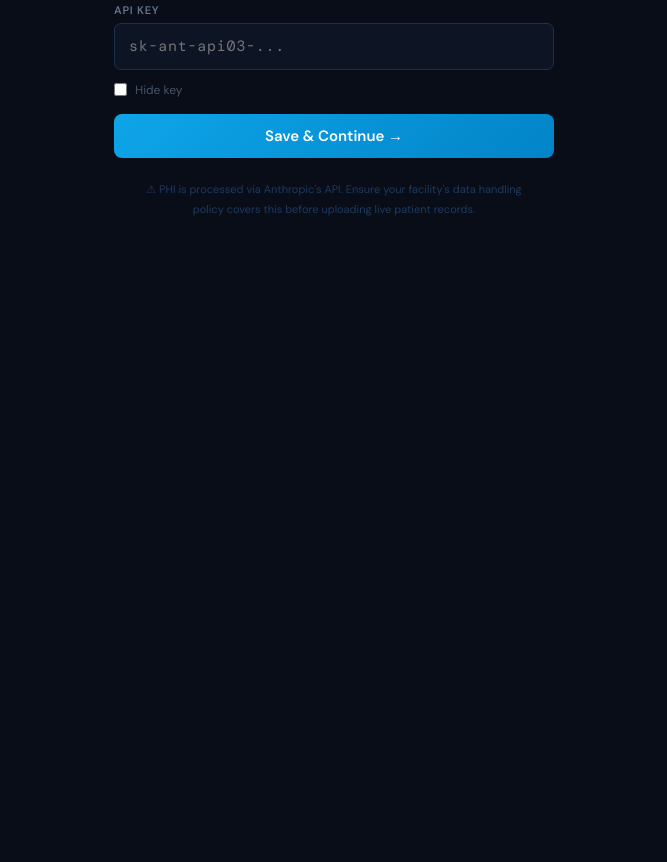
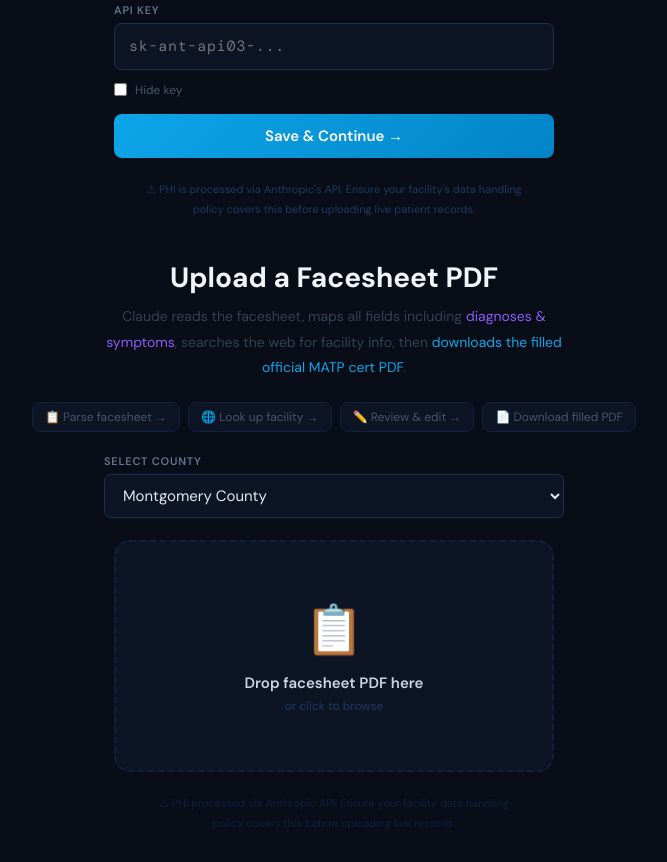
Before and after one commit to aliciaicare/wicomico-matp, a website: page index.html in a window 1280 px wide. Shown: the part 410-1272 px from the top of the page, without its empty margins (306-973 px from the left). Before the commit the page ends 800 px from the top, so only its background shows below. Drawn offline with nearby package versions, Linux system fonts and the light colour scheme.

Commit message:
Add files via upload

```diff
--- a/index.html
+++ b/index.html
@@ -518,12 +518,19 @@ function toBase64(file) {
 
 // ── UI helpers ─────────────────────────────────────────────────────────────
 function showScreen(name) {
-  ["apikey","upload","loading","review"].forEach(s => {
-    document.getElementById("screen-" + s).classList.toggle("hidden", s !== name);
-    if (s === "review") document.getElementById("screen-" + s).style.display = s === name ? "block" : "none";
-    else if (s === "apikey" || s === "upload" || s === "loading") document.getElementById("screen-" + s).style.display = s === name ? "flex" : "none";
+  ["upload","loading","review"].forEach(s => {
+    const el = document.getElementById("screen-" + s);
+    if (!el) return;
+    if (s === name) {
+      el.classList.remove("hidden");
+      el.style.display = s === "review" ? "block" : "flex";
+    } else {
+      el.classList.add("hidden");
+      el.style.display = "none";
+    }
   });
-  document.getElementById("header-progress").classList.toggle("hidden", name !== "review");
+  const hp = document.getElementById("header-progress");
+  if (hp) hp.classList.toggle("hidden", name !== "review");
 }
 
 function setLoadingStep(step, msg, sub) {
@@ -713,15 +720,8 @@ function submitApiKey() {
 
 // Allow Enter key to submit
 document.addEventListener("DOMContentLoaded", () => {
-  const inp = document.getElementById("api-key-input");
-  if (inp) {
-    inp.addEventListener("keydown", e => { if (e.key === "Enter") submitApiKey(); });
-    const saved = getApiKey();
-    if (saved) inp.value = saved;
-  }
-  // Always show API key screen on load so user can verify key
-  showScreen("apikey");
-});
+  showScreen("upload");
+});;
 
 function resetApp() {
   fields = {};
```
